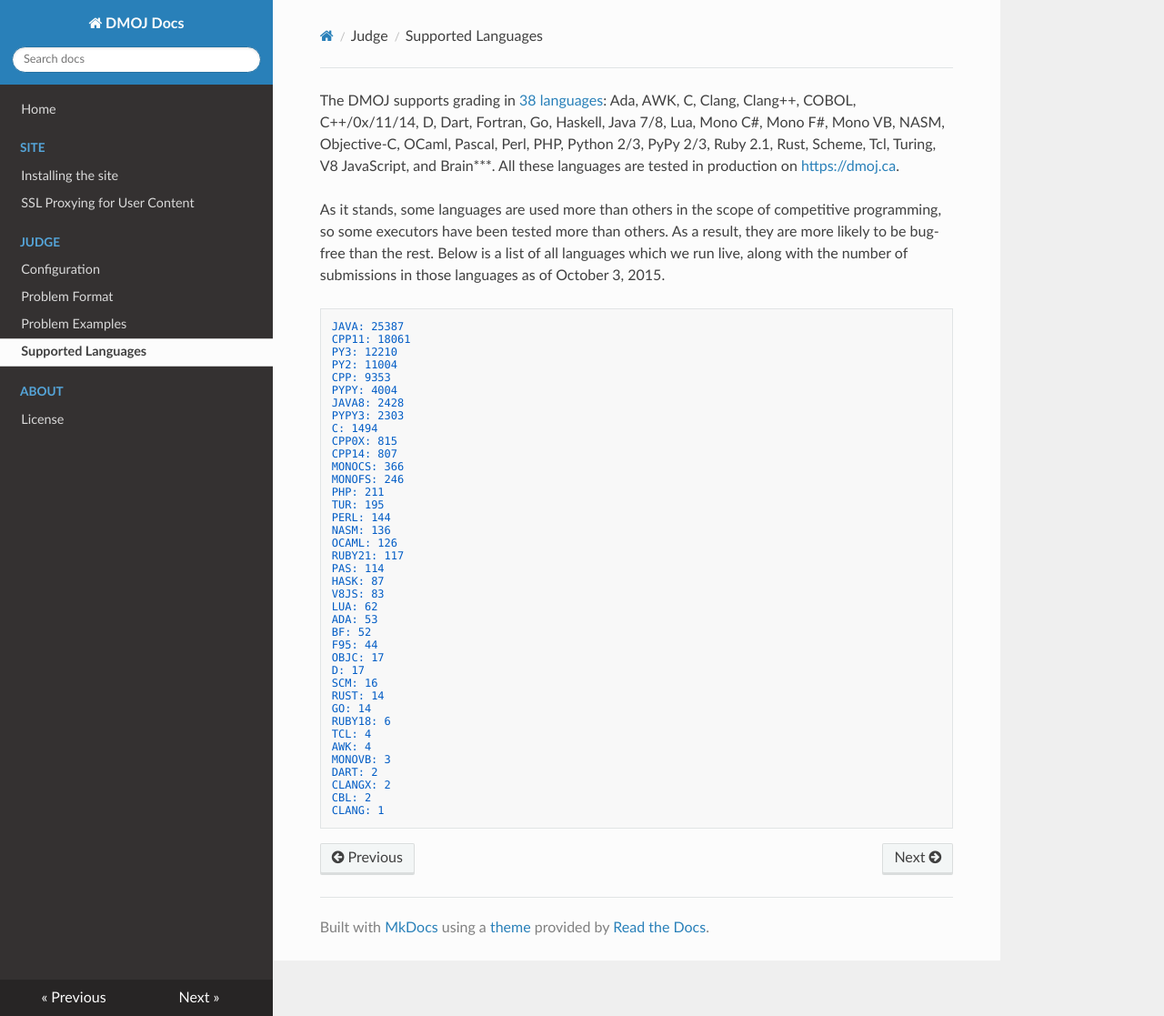
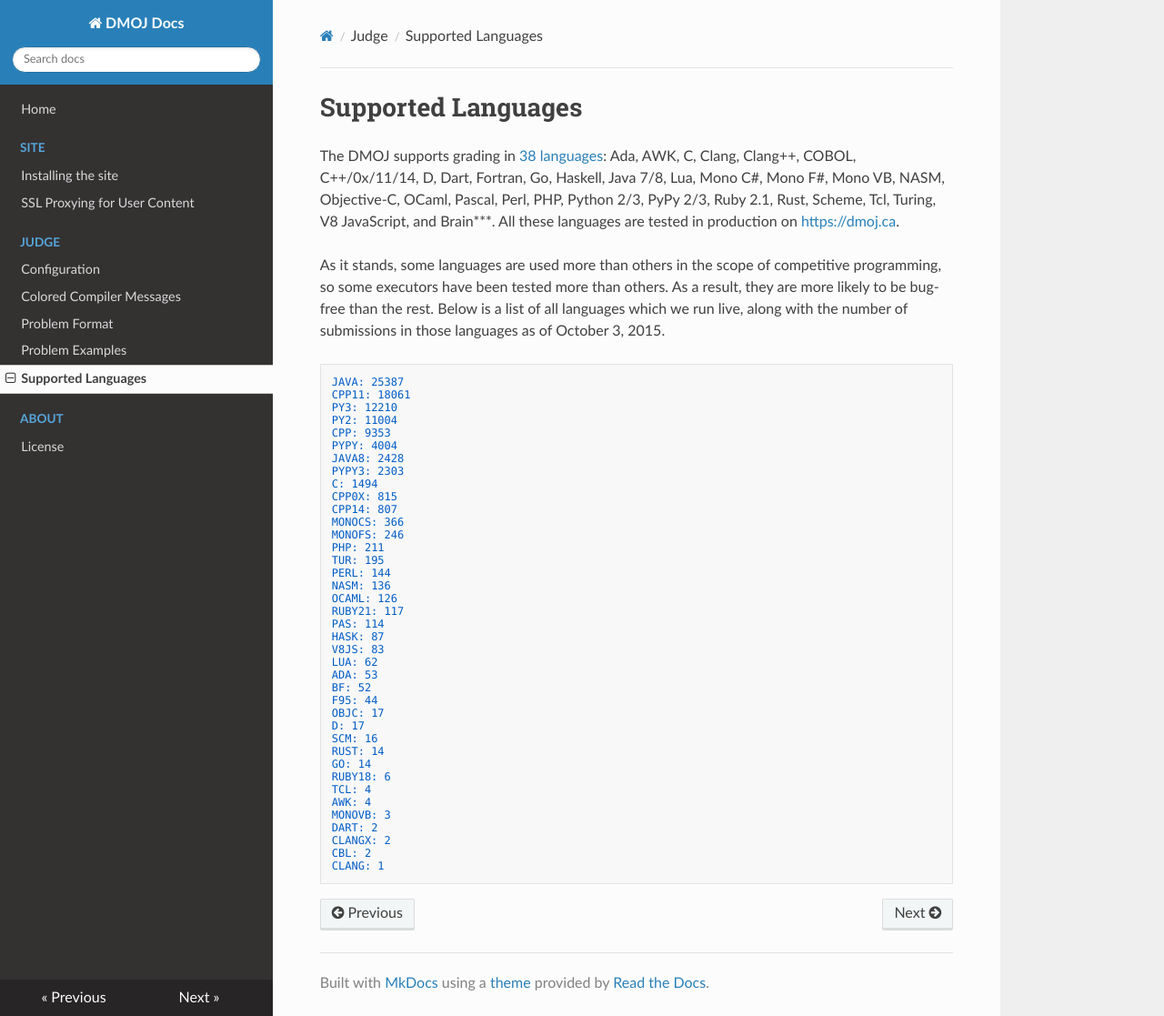
Before and after one commit to DMOJ/docs, an MkDocs documentation site: the page built from docs/judge/supported-languages.md, in a window 1280 px wide and 1117 px high. Shown: the whole window at 91% size. Built offline with MkDocs 1.6.1, drawn with Linux system fonts in a browser that asks for light colours; nearby versions of some CDN libraries; old or Windows-style settings are respelled for this version of MkDocs.

Commit message:
Probably done

```diff
--- a/docs/judge/supported-languages.md
+++ b/docs/judge/supported-languages.md
@@ -1,3 +1,5 @@
+#Supported Languages
+
 The DMOJ supports grading in [38 languages](https://github.com/DMOJ/judge/tree/master/executors): Ada, AWK, C, Clang, Clang++, COBOL, C++/0x/11/14, D, Dart, Fortran, Go, Haskell, Java 7/8, Lua, Mono C#, Mono F#, Mono VB, NASM, Objective-C, OCaml, Pascal, Perl, PHP, Python 2/3, PyPy 2/3, Ruby 2.1, Rust, Scheme, Tcl, Turing, V8 JavaScript, and Brain***. All these languages are tested in production on <https://dmoj.ca>.
 
 As it stands, some languages are used more than others in the scope of competitive programming, so some executors have been tested more than others. As a result, they are more likely to be bug-free than the rest. Below is a list of all languages which we run live, along with the number of submissions in those languages as of October 3, 2015.
--- a/mkdocs.yml
+++ b/mkdocs.yml
@@ -6,6 +6,7 @@
   - 'SSL Proxying for User Content': 'site/ssl-content-proxy.md'
 - Judge:
   - 'Configuration': 'judge/configuration.md'
+  - 'Colored Compiler Messages': 'judge/colored-compiler-messages.md'
   - 'Problem Format': 'judge/problem_format.md'
   - 'Problem Examples': 'judge/problem_examples.md'
   - 'Supported Languages': 'judge/supported-languages.md'
```
Also changed, not shown: docs/judge/configuration.md (+1 -1 lines), docs/judge/colored-compiler-messages.md (renamed from colored-compiler-messages.md).
